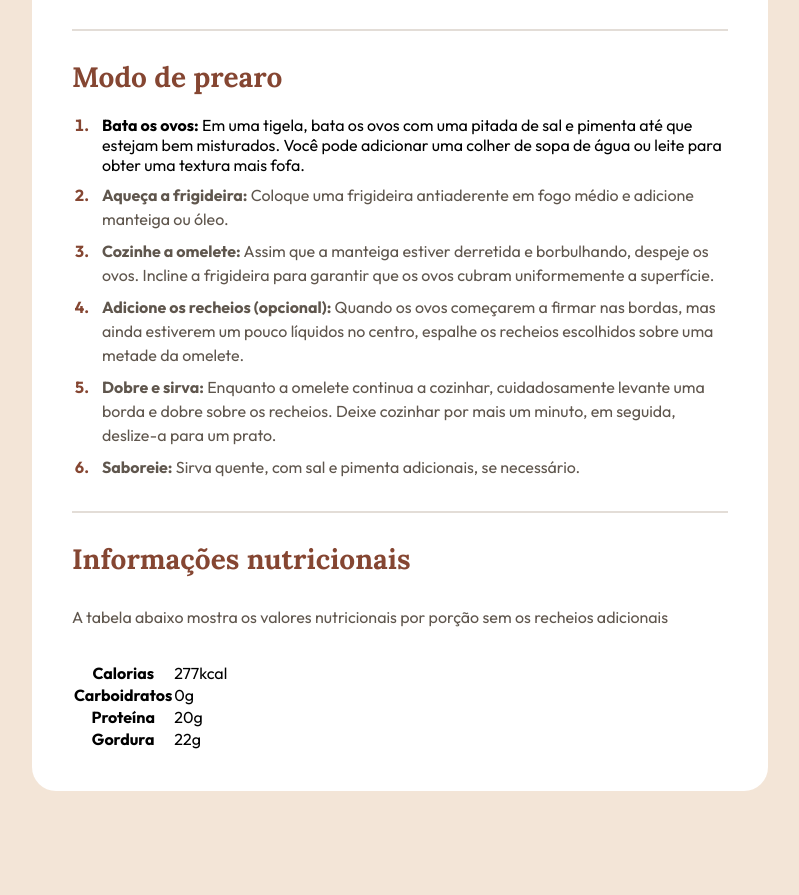
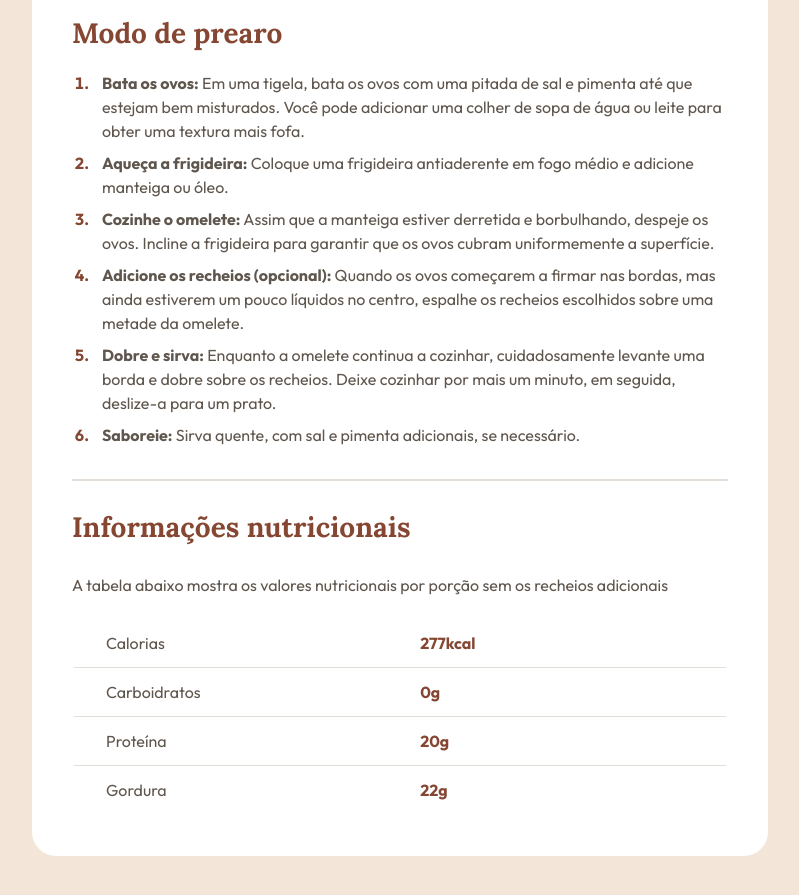
Before and after one commit to Nickolas-Zilig-Oliveira/meu-omelete, a plain HTML site: page index.html in a window 1280 px wide. Shown: the part 817-1712 px from the top of the page, without its empty margins (240-1039 px from the left). Before the commit the page ends 1672 px from the top, so only its background shows below. Drawn offline with Linux system fonts and the light colour scheme.

Commit message:
fim do projeto, arrumei todos os erros que faltavam.

```diff
--- a/index.html
+++ b/index.html
@@ -3,19 +3,20 @@
 <head>
     <meta charset="UTF-8">
     <meta name="viewport" content="width=device-width, initial-scale=1.0">
+    <link rel="stylesheet" href="style.css">
 <link rel="preconnect" href="https://fonts.googleapis.com">
 <link rel="preconnect" href="https://fonts.gstatic.com" crossorigin>
 <link href="https://fonts.googleapis.com/css2?family=Lora:ital,wght@0,400..700;1,400..700&family=Outfit:wght@100..900&display=swap" rel="stylesheet">
     <link rel="stylesheet" href="style.css">
+
     <title>Receita de Omelete</title>
 </head>
 <body>
     <div>
-        <img src="./image-omelette.jpeg" alt="Imagem de omelete recheado de folhas verdes e legumes">
+        <img src="" alt="Imagem de omelete recheado de folhas verdes e legumes">
         <h1>Receita de Omelete Simples</h1>
         <p>Um prato fácil e rápido, perfeito para qualquer refeição. Esta omelete clássica combina ovos batidos cozidos à perfeição, opcionalmente recheados com sua escolha de queijo, legumes ou carnes.</p>
 
-<div>
 <div class="Tempo">
 
 <h2>Tempo de preparo</h2>
@@ -26,7 +27,6 @@
 </ul>
 </div>
 <div>
-<div><h2>Ingredientes</h2>
 <div class="Ingredientes"><h2>Ingredientes</h2>
 <ul>
 <li>2-3 ovos grandes</li>
@@ -37,13 +37,13 @@
 </ul>
 </div>
 <hr>
-<div>
 <div class="Modo">
 <h2>Modo de prearo</h2>
 <ol>
+
 <li><strong>Bata os ovos:</strong> Em uma tigela, bata os ovos com uma pitada de sal e pimenta até que estejam bem misturados. Você pode adicionar uma colher de sopa de água ou leite para obter uma textura mais fofa.</li>
 <li><strong>Aqueça a frigideira:</strong> Coloque uma frigideira antiaderente em fogo médio e adicione manteiga ou óleo.</li>
-<li><strong>Cozinhe a omelete:</strong> Assim que a manteiga estiver derretida e borbulhando, despeje os ovos. Incline a frigideira para garantir que os ovos cubram uniformemente a superfície.</li>
+<li><strong>Cozinhe o omelete:</strong> Assim que a manteiga estiver derretida e borbulhando, despeje os ovos. Incline a frigideira para garantir que os ovos cubram uniformemente a superfície.</li>
 <li><strong>Adicione os recheios (opcional):</strong> Quando os ovos começarem a firmar nas bordas, mas ainda estiverem um pouco líquidos no centro, espalhe os recheios escolhidos sobre uma metade da omelete.</li>
 <li><strong>Dobre e sirva:</strong> Enquanto a omelete continua a cozinhar, cuidadosamente levante uma borda e dobre sobre os recheios. Deixe cozinhar por mais um minuto, em seguida, deslize-a para um prato.</li>
 <li><strong>Saboreie:</strong> Sirva quente, com sal e pimenta adicionais, se necessário.</li>
@@ -52,7 +52,6 @@
 </div>
 </div>
 
-<div>
 <div class="Informacoes">
 <h2>Informações nutricionais</h2>
 <p>A tabela abaixo mostra os valores nutricionais por porção sem os recheios adicionais</p>
@@ -76,9 +75,5 @@
 </table>
 </div>
 </div>
-
-
-
-
 </body>
 </html>
--- a/style.css
+++ b/style.css
@@ -2,6 +2,7 @@
 margin: 0;
 padding: 0;
 box-sizing: border-box;
+-webkit-font-smoothing: antialised;
 }
 body {
 background-color: #f3e5d7;
@@ -56,6 +57,8 @@ margin-bottom: 16px;
 li {
 padding-left: 10px;
 
+color: #5f564d;
+line-height: 150%;
 }
 li+li {
 margin-top: 8px;
@@ -69,7 +72,7 @@ ol, ul {
 margin-left: 20px;
 
 }
-.tempo li::marker{
+.Tempo li::marker{
     color: #7a284e;
     font-size: 12px;
 }
@@ -90,5 +93,44 @@ margin-block: 32px;
 .Modo li::marker{
 color: #854632;
 font-weight: 700;
+}
+.informacoes p {
+margin-bottom: 24px;
+}
+table {
+width: 100%;
 
 }
+th, td {
+border-bottom: 1px solid #e3ddd7;
+width: 100%;
+
+}
+tr {
+    display: flex;
+}
+th {
+    text-align: left;
+    padding-left: 32px;
+    font-weight: 400;
+    color: #5f564d;
+    line-height: 150%;
+}
+td {
+padding-left: 16px;
+font-weight: 700;
+color: #854632;
+line-height: 150%;
+}
+tr + tr th,
+tr + tr td {
+padding-block: 12px;
+}
+tr:nth-of-type(1) th,
+tr:nth-of-type(1) td {
+padding-bottom: 12px;
+}
+tr:nth-of-type(4) th,
+tr:nth-of-type(4) td {
+border: none;
+}
```
